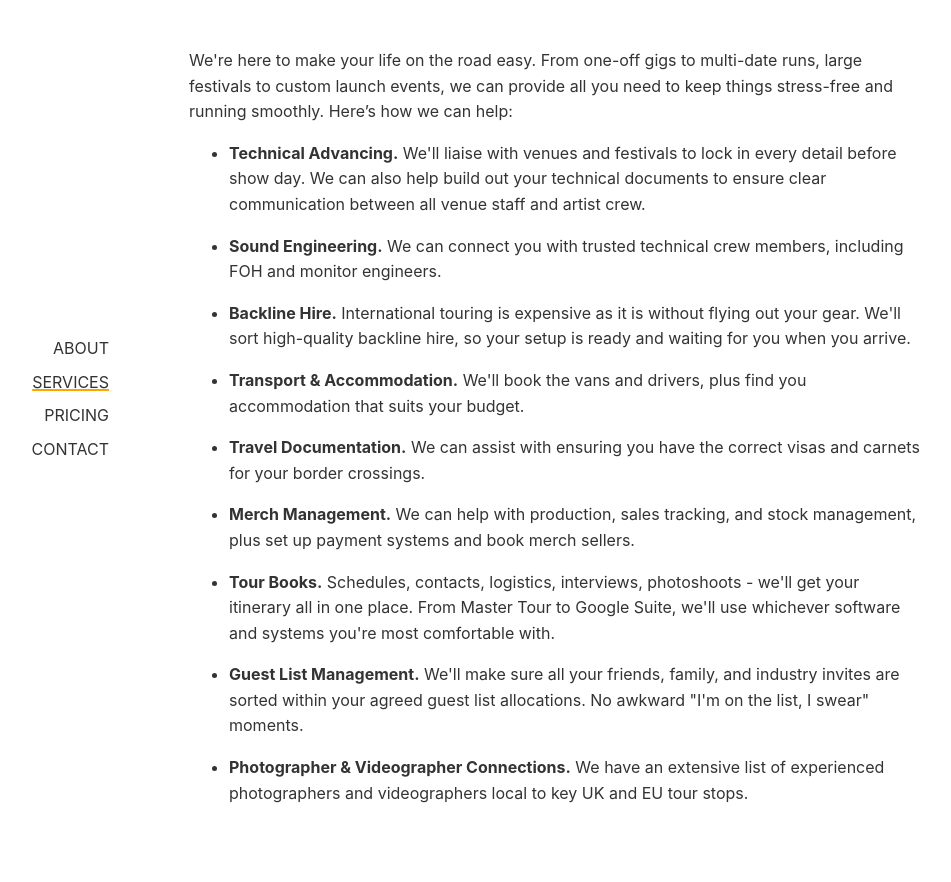
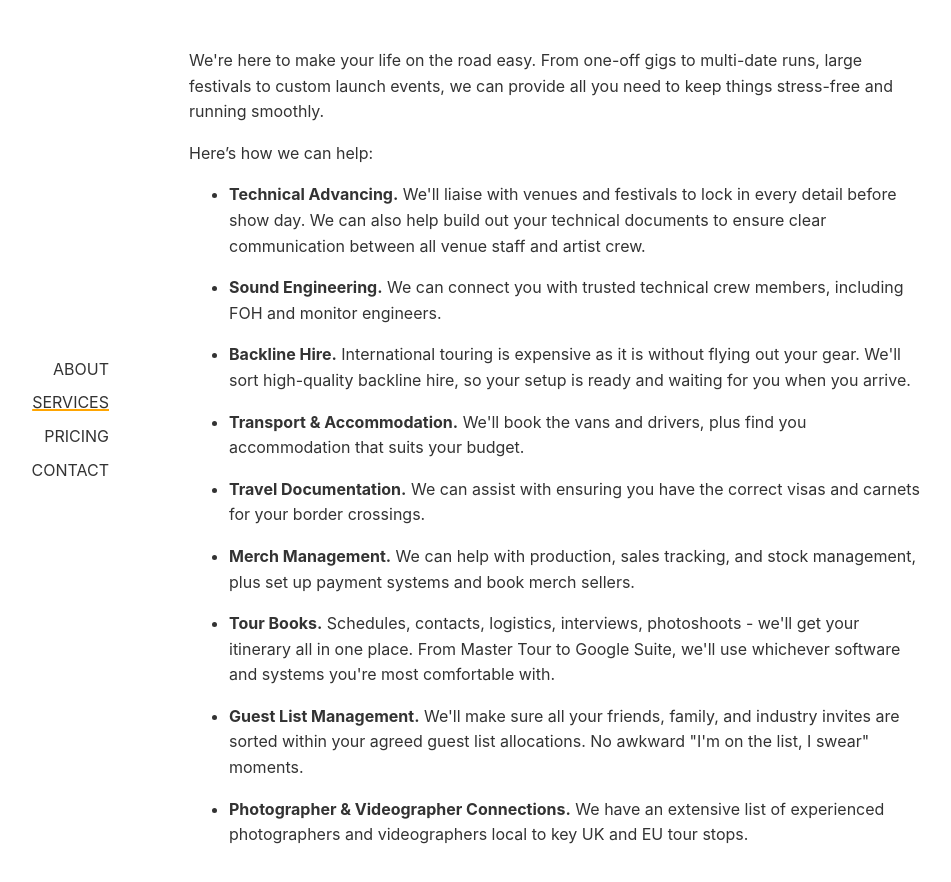
Before and after one commit to kdutia/sundaymorningtouring, a plain HTML site: page services.html in a window 1280 px wide. Shown: the whole page, without its empty margins (231-1182 px from the left). Before the commit the page ends 854 px from the top, so only its background shows below. Drawn offline with Linux system fonts and the light colour scheme.

Commit message:
quick p clean up

```diff
--- a/services.html
+++ b/services.html
@@ -17,7 +17,9 @@
     </nav>
     <main>
     <div class="container">
-        <p>We're here to make your life on the road easy. From one-off gigs to multi-date runs, large festivals to custom launch events, we can provide all you need to keep things stress-free and running smoothly. Here’s how we can help:</p>
+        <p>We're here to make your life on the road easy. From one-off gigs to multi-date runs, large festivals to custom launch events, we can provide all you need to keep things stress-free and running smoothly.</p>
+
+        <p>Here’s how we can help:</p>
 
         <ul>
         <li>
```
